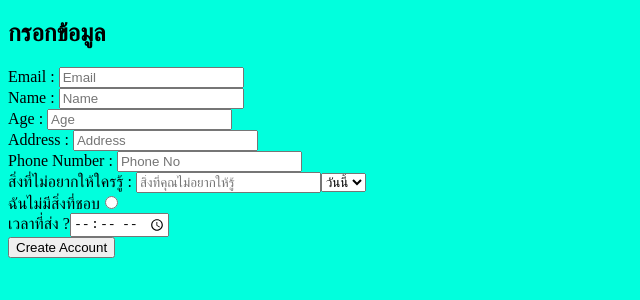
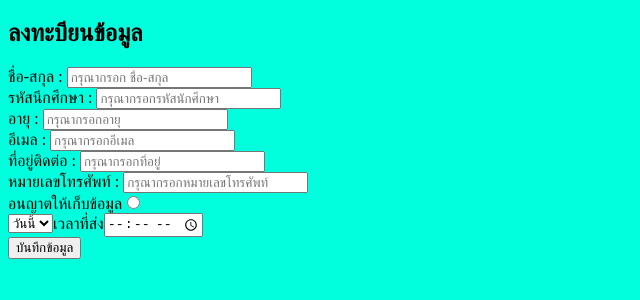
Before and after one commit to yasuoukun/AS.2, a React (Create React App) app: page / in a window 1280 px wide. Shown: the top 300 px of the page, without its empty margins (0-640 px from the left). Built offline with nearby package versions, Linux system fonts and the light colour scheme.

Commit message:
new commit

```diff
--- a/src/Form.js
+++ b/src/Form.js
@@ -7,26 +7,27 @@ constructor(props){
 	super(props)
 	this.state = { email:'',name:'', age:null, address:''
 	,phoneNo:'' ,sheednumrow: '1', select:'1',
-	onlike:'ฉันไม่มีสิ่งที่ชอบ',timeDay:''}
+	onlike:'ยืนยันแล้ว',timeDay:'' ,password:''}
 	this.handleChange = this.handleChange.bind(this)
 	this.handleSubmit = this.handleSubmit.bind(this)
 
 }
 
 handleSubmit(event){
-	const { email, name, age, address, phoneNo ,sheednumrow, onlike, select , timeDay} = this.state
+	const { email, name, age, address, phoneNo ,sheednumrow, onlike, select , timeDay,password} = this.state
 	event.preventDefault()
 	alert(`
-	____ข้อมูล____
+	***โปรดตรวจสอบความถูกต้อง***
 	จำนวนเอกสาร : ${sheednumrow}
-	ชื่อ : ${name}
+	ชื่อ-สกุล : ${name}
+	รหัสนักศึกษา : ${password}
     อีเมล : ${email}
+	ที่อยู่ติดต่อ : ${address}
 	อายุ : ${age}
-	ที่อยู่ : ${address}
-	โทรศัพท์ : ${phoneNo}
-	สิ่งที่ฉันไม่ชอบ : ${onlike}
+	หมายเลขโทรศัพท์ : ${phoneNo}
 	Select : ${select}
 	Time : ${timeDay}
+	การยืนยอม : ${onlike}
 	`)
 }
 
@@ -41,76 +42,79 @@ render(){
 
 	<form onSubmit={this.handleSubmit}>
         <div class='textheader'>
-            <h2>กรอกข้อมูล</h2>
+            <h2>ลงทะบียนข้อมูล</h2>
         </div>
 		<input type='hidden' value={this.sheednumrow}></input>
+
 		<div>
-		<label htmlFor='email'>Email : </label>
+		<label htmlFor='name'>ชื่อ-สกุล : </label>
+		<input
+            type='text'
+			name='name'
+			placeholder='กรุณากรอก ชื่อ-สกุล'
+			value={this.state.name}
+			onChange={this.handleChange}
+		/>
+		</div>
+		<div>
+        <label htmlFor='password'>รหัสนึกศึกษา : </label>
+        <input name='password' type='password' placeholder='กรุณากรอกรหัสนักศึกษา'
+        value={this.state.password} onChange={this.handleChange}></input>
+
+        </div>
+		<div>
+		<label htmlFor='age'>อายุ : </label>
+		<input
+            type='number'
+			name='age'
+			placeholder='กรุณากรอกอายุ'
+			value={this.state.age}
+			onChange={this.handleChange}
+		/>
+		</div>
+		<div>
+		<label htmlFor='email'>อีเมล : </label>
 		<input
             type='email'
 			name='email'
-			placeholder='Email'
+			placeholder='กรุณากรอกอีเมล'
 			value = {this.state.email}
 			onChange={this.handleChange}
 		/>
 		</div>
 		<div>
-		<label htmlFor='name'>Name : </label>
-		<input
-            type='text'
-			name='name'
-			placeholder='Name'
-			value={this.state.name}
-			onChange={this.handleChange}
-		/>
-		</div>
-		<div>
-		<label htmlFor='age'>Age : </label>
-		<input
-            type='number'
-			name='age'
-			placeholder='Age'
-			value={this.state.age}
-			onChange={this.handleChange}
-		/>
-		</div>
-		<div>
-		<label htmlFor='address'>Address : </label>
+		<label htmlFor='address'>ที่อยู่ติดต่อ : </label>
 
 
 		<input
 		type='textaera'
 			name='address'
-			placeholder='Address'
+			placeholder='กรุณากรอกที่อยู่'
 			value={this.state.address}
 			onChange={this.handleChange}
 		/>
 		</div>
 		<div>
-		<label htmlFor='phoneNo'>Phone Number : </label>
+		<label htmlFor='phoneNo'>หมายเลขโทรศัพท์ : </label>
 		<input
             type='tel'
 			name='phoneNo'
-			placeholder='Phone No'
+			placeholder='กรุณากรอกหมายเลขโทรศัพท์'
 			value={this.state.phoneNo}
 			onChange={this.handleChange}
 		/>
 		</div>
+
         <div>
-        <label htmlFor='unKnow'>สิ่งที่ไม่อยากให้ใครรู้ : </label>
-        <input name='unKnow' type='password' placeholder='สิ่งที่คุณไม่อยากให้รู้'
-        value={this.state.unknow} onChange={this.handleChange}></input>
-        <select>
-			<option value={this.date}>วันนี้</option>
-		</select>
-        </div>
-        <div>
-            <label>ฉันไม่มีสิ่งที่ชอบ</label>
+            <label>อนญาตให้เก็บข้อมูล</label>
             <input type="radio" value={this.onlike} onChange={this.handleChange}></input>
 
         </div>
 		<div>
-			<label>เวลาที่ส่ง ?</label>
+		<select>
+			<option value={this.date}>วันนี้</option>
+		</select>
+			<label>เวลาที่ส่ง</label>
 			<input type='time' placeholder='day' value={this.timeDay}></input>
 
 		</div>
@@ -118,7 +122,7 @@ render(){
 
 
 
-		<button>Create Account</button>
+		<button>บันทึกข้อมูล</button>
 
 	</form>
 	)
```
